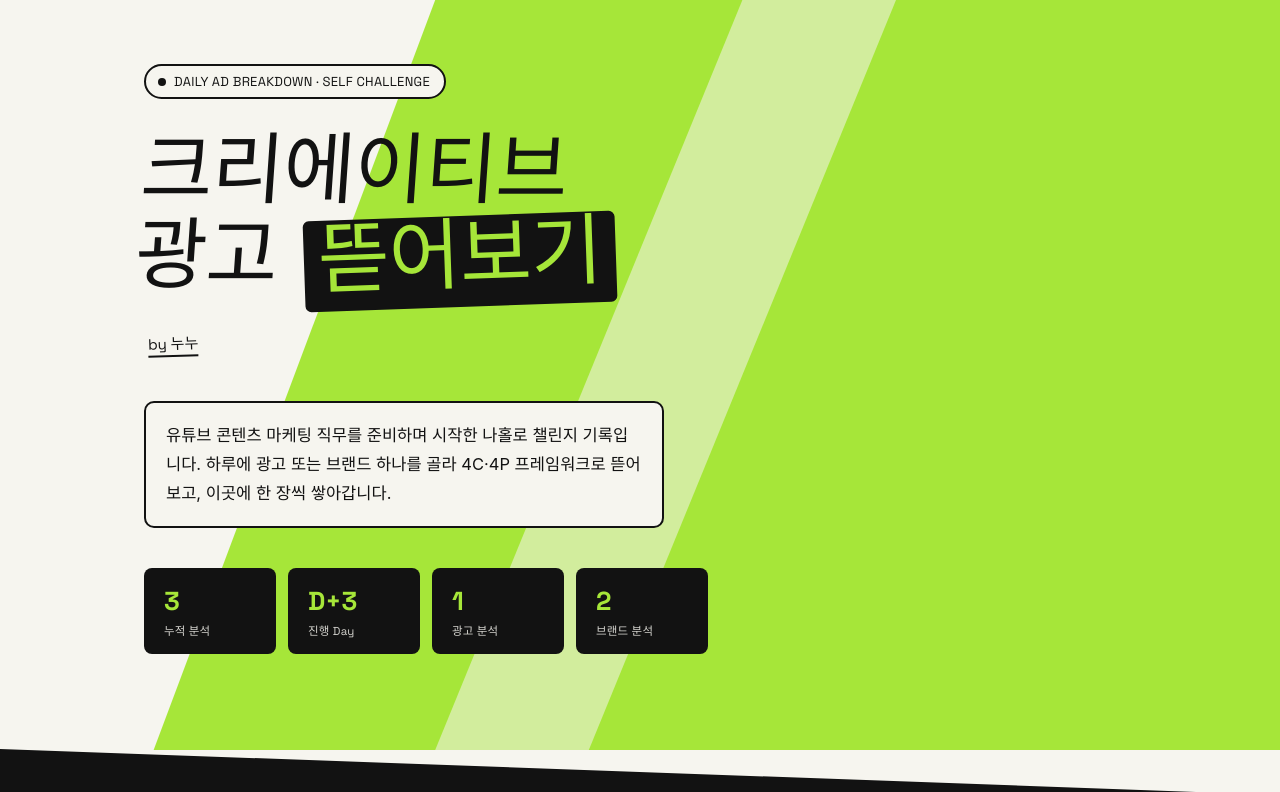
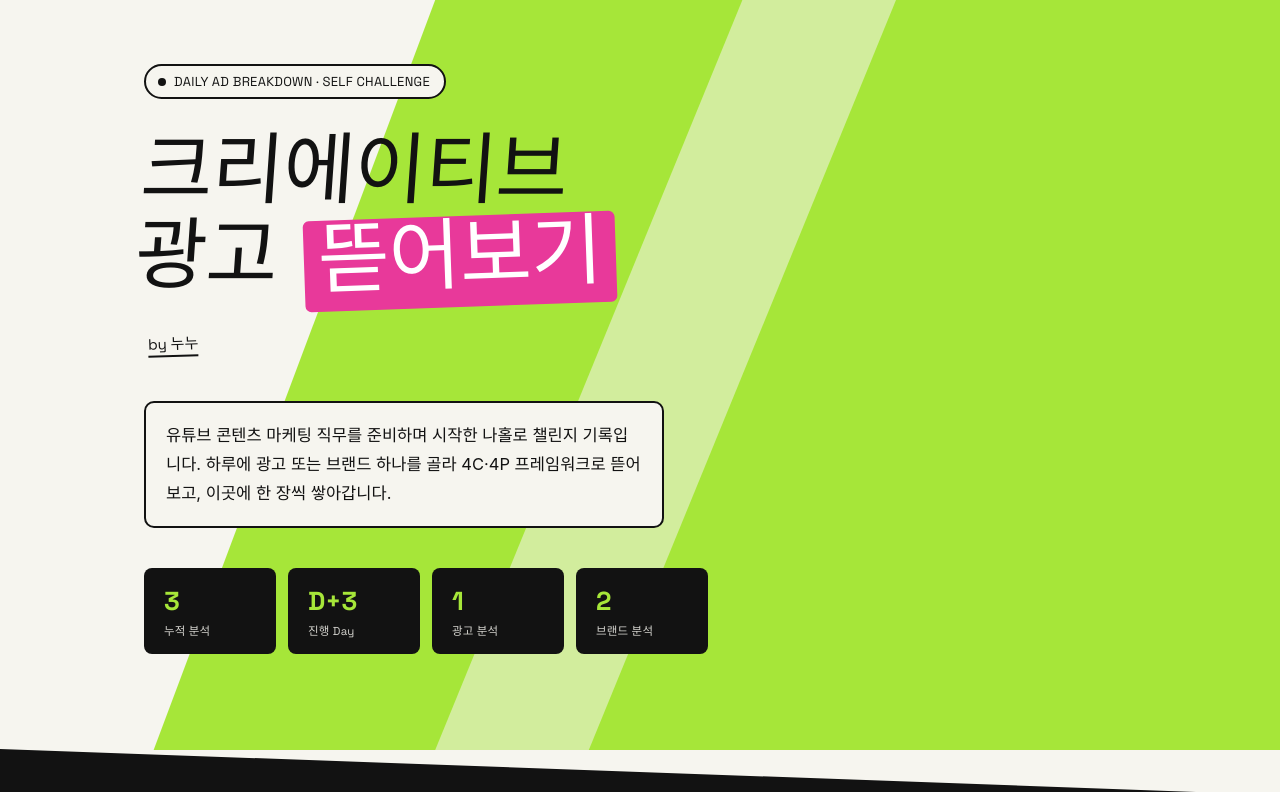
Before and after one commit to nunoo0034/nunoo0034.github.io, a plain HTML site: page index.html in a window 1280 px wide. Shown: the top 792 px of the page. Drawn offline with Linux system fonts and the light colour scheme; a web font is replaced by a local one.

Commit message:
뜯어보기 컬러 수정

```diff
--- a/index.html
+++ b/index.html
@@ -66,10 +66,11 @@
   }
   h1.hero-title .line{display:block;}
   h1.hero-title .pop{
-    display:inline-block; background:var(--ink); color:var(--lime);
+    display:inline-block; background:var(--pink-deep); color:#fff;
     padding:2px 14px 6px; border-radius:6px;
     transform:skewX(4deg) rotate(-2deg); margin-left:4px;
   }
+
   .hero-caption{
     font-family:'Space Grotesk', sans-serif; font-size:15px; color:var(--ink);
     display:inline-block; transform:rotate(-2deg); margin:18px 0 44px 4px;
```
